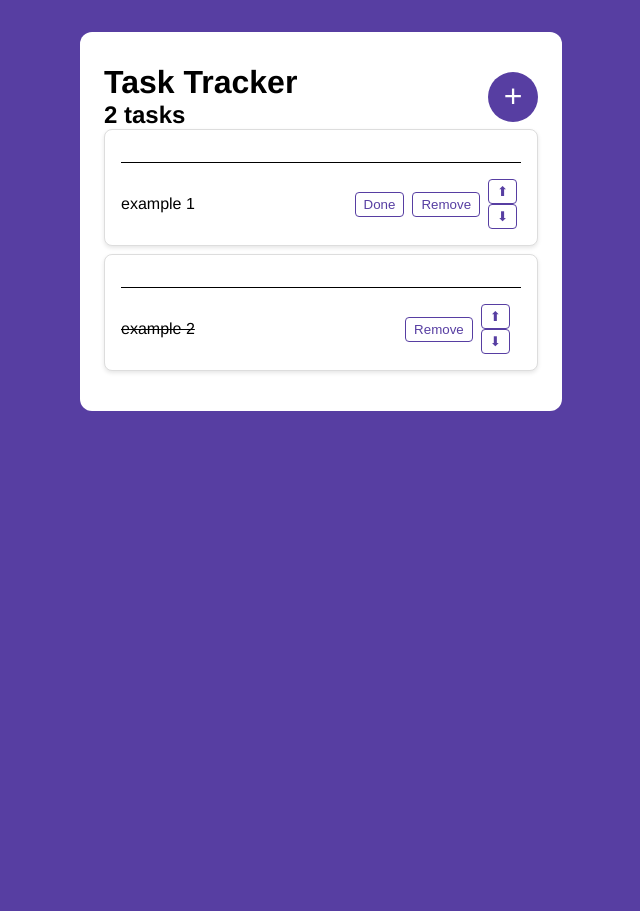
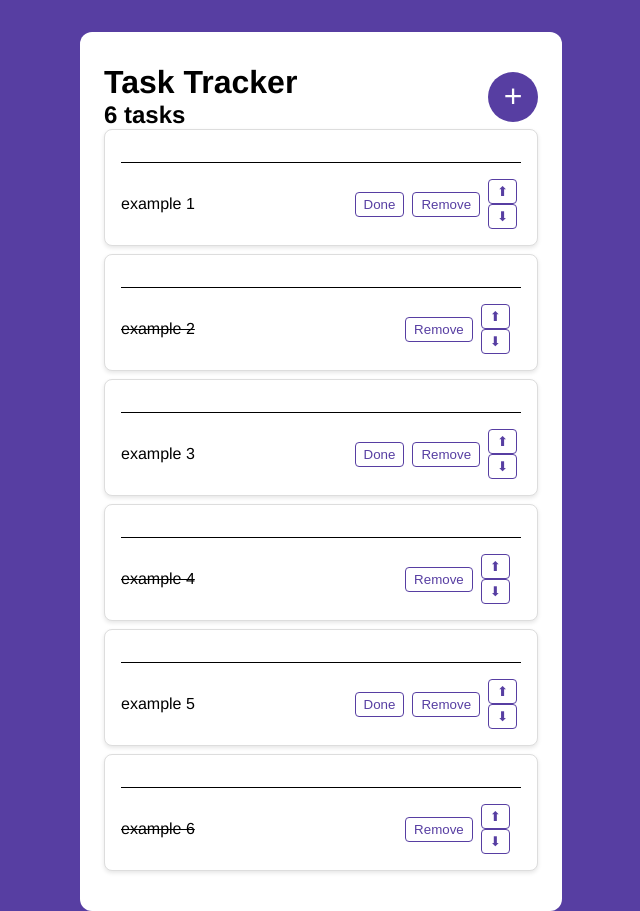
Before and after one commit to RobFyd/Task-Tracker, a React (Vite) app: page / in a window 1280 px wide. Shown: the whole page, without its empty margins (319-959 px from the left). Before the commit the page ends 800 px from the top, so only its background shows below. Built offline with nearby package versions, Linux system fonts and the light colour scheme; the HTML template or start-up script is replaced by a standard one.

Commit message:
Add additional todo items and simplify ID generation

```diff
--- a/src/App.jsx
+++ b/src/App.jsx
@@ -10,6 +10,10 @@ function App() {
   const [todos, setTodos] = useState([
     { name: "example 1", done: false, id: 1 },
     { name: "example 2", done: true, id: 2 },
+    { name: "example 3", done: false, id: 3 },
+    { name: "example 4", done: true, id: 4 },
+    { name: "example 5", done: false, id: 5 },
+    { name: "example 6", done: true, id: 6 },
   ]);
 
   function addItem(newTodoName) {
@@ -18,7 +22,7 @@ function App() {
       {
         name: newTodoName,
         done: false,
-        id: `${Date.now()}-${Math.random()}`,
+        id: Math.random(),
       },
     ]);
     setIsFormShown(false);
@@ -56,14 +60,9 @@ function App() {
 
   function handleDragEnd(result) {
     const { source, destination } = result;
-
-    // Jeśli element nie zostanie upuszczony w odpowiednim miejscu, nic nie rób
     if (!destination) return;
-
-    // Jeśli element zostanie upuszczony na to samo miejsce, nic nie rób
     if (source.index === destination.index) return;
-
-    // Zmień kolejność elementów
+    // change the order of the items in the todos array
     const updatedTodos = Array.from(todos);
     const [movedItem] = updatedTodos.splice(source.index, 1);
     updatedTodos.splice(destination.index, 0, movedItem);
```
